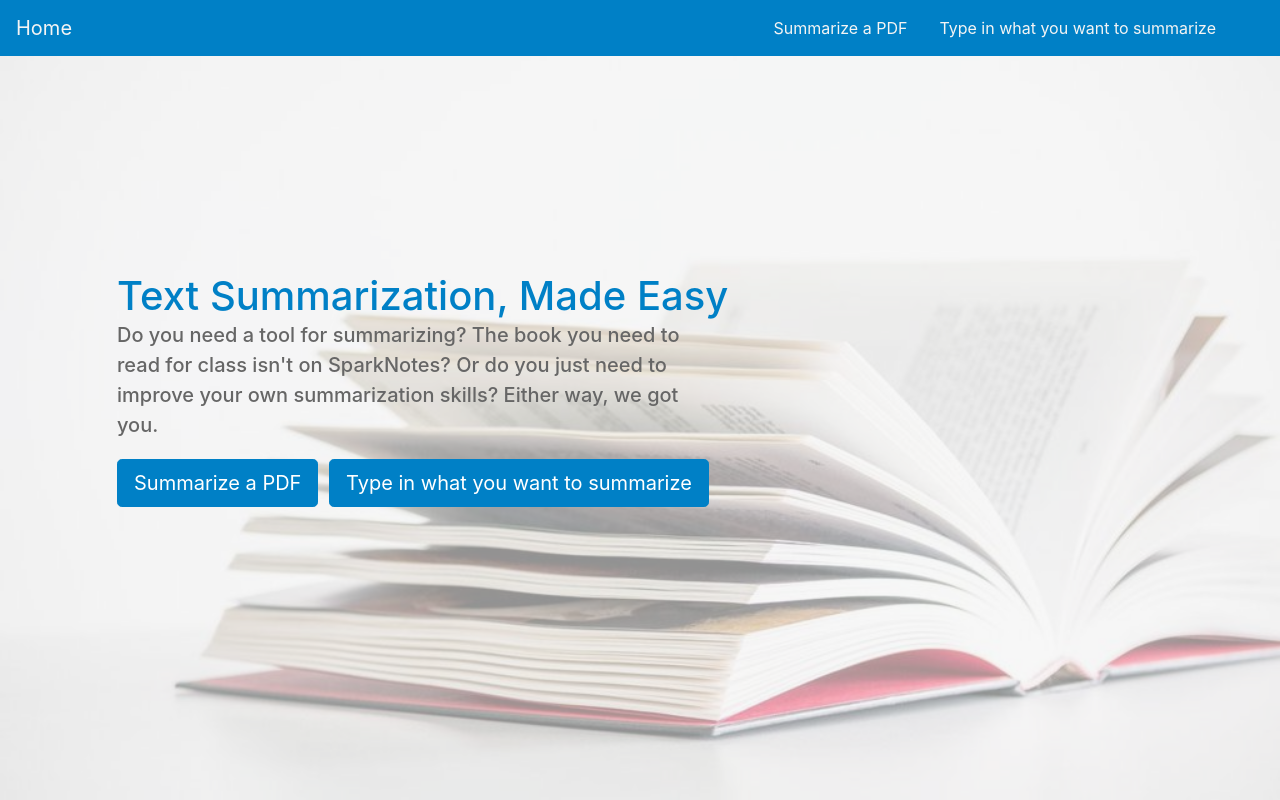
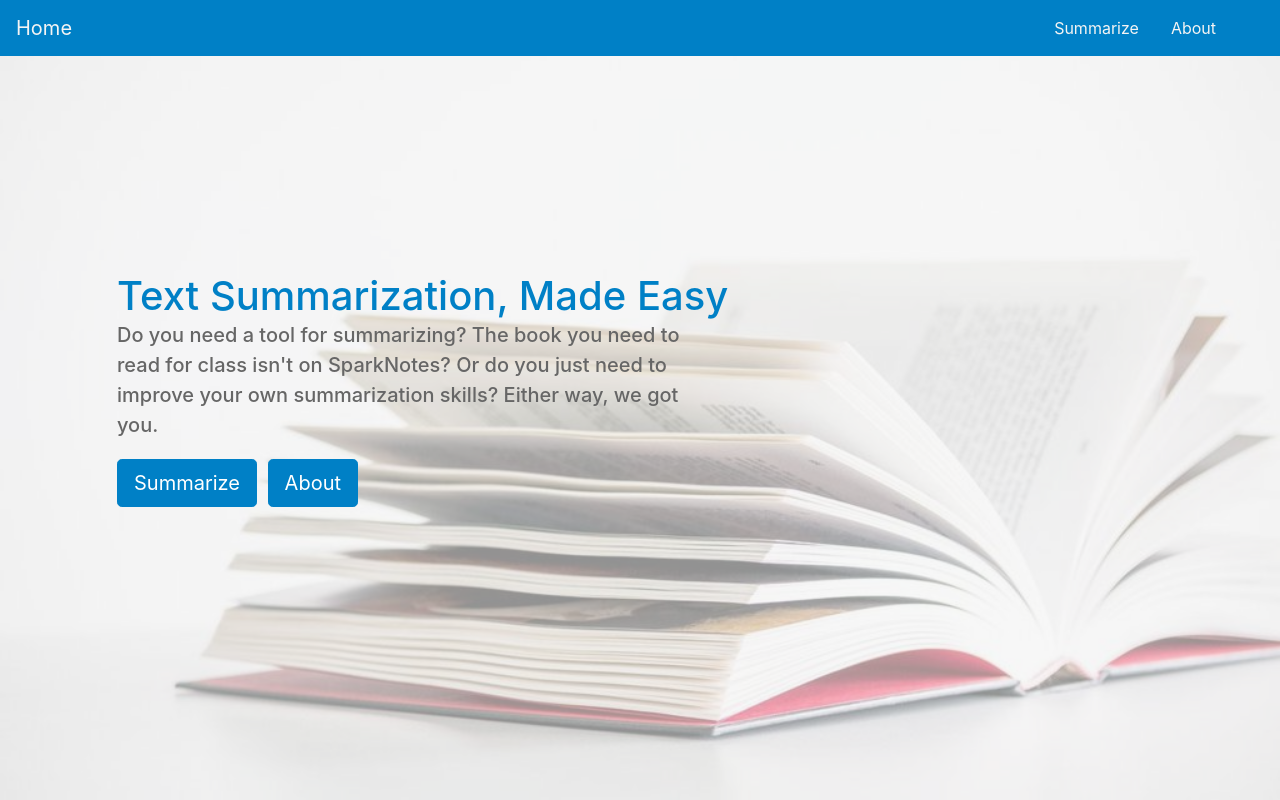
Before and after one commit to AndySheu/CalHacks2018, a plain HTML site: page templates/index.html in a window 1280 px wide. Shown: the top 800 px of the page. Drawn offline with nearby package versions, Linux system fonts and the light colour scheme.

Commit message:
Fix links

```diff
--- a/templates/index.html
+++ b/templates/index.html
@@ -16,10 +16,10 @@
 <div class="collapse navbar-collapse " id="navbarSupportedContent">
 	<ul class="navbar-nav mr-4">
  		<li class="nav-item">
-     		<a class="nav-link" data-value="pdf_summarize" href="#">Summarize a PDF</a>
+     		<a class="nav-link" data-value="type_in_to_summarize" href="#">Summarize</a>
      	</li>
 		<li class="nav-item">
-    		<a class="nav-link " data-value="type_in_to_summarize" href="#">Type in what you want to summarize</a>
+    		<a class="nav-link " data-value="type_in_to_summarize" href="#">About</a>
  		</li>
  		<!--<li class="nav-item">
     		<a class="nav-link " data-value="blog" href="#">Blog</a>
@@ -47,8 +47,8 @@
   		Do you need a tool for summarizing? The book you need to read for class isn't on SparkNotes?
   		Or do you just need to improve your own summarization skills? Either way, we got you.
   		</p>
-  		<button id = "btn_summarize_pdf" class="btn btn-outline-secondary btn-lg" data-value="pdf_summarize"> Summarize a PDF </button>
-  		<button id = "btn_type_in_to_summarize" class="btn btn-outline-secondary btn-lg" data-value="type_in_to_summarize"> Type in what you want to summarize </button>
+  		<button id = "btn_type_in_to_summarize" class="btn btn-outline-secondary btn-lg" data-value="type_in_to_summarize">Summarize</button>
+  		<button id = "about" class="btn btn-outline-secondary btn-lg" data-value="about">About</button>
 
   		</h1>
   	 </div>
```
